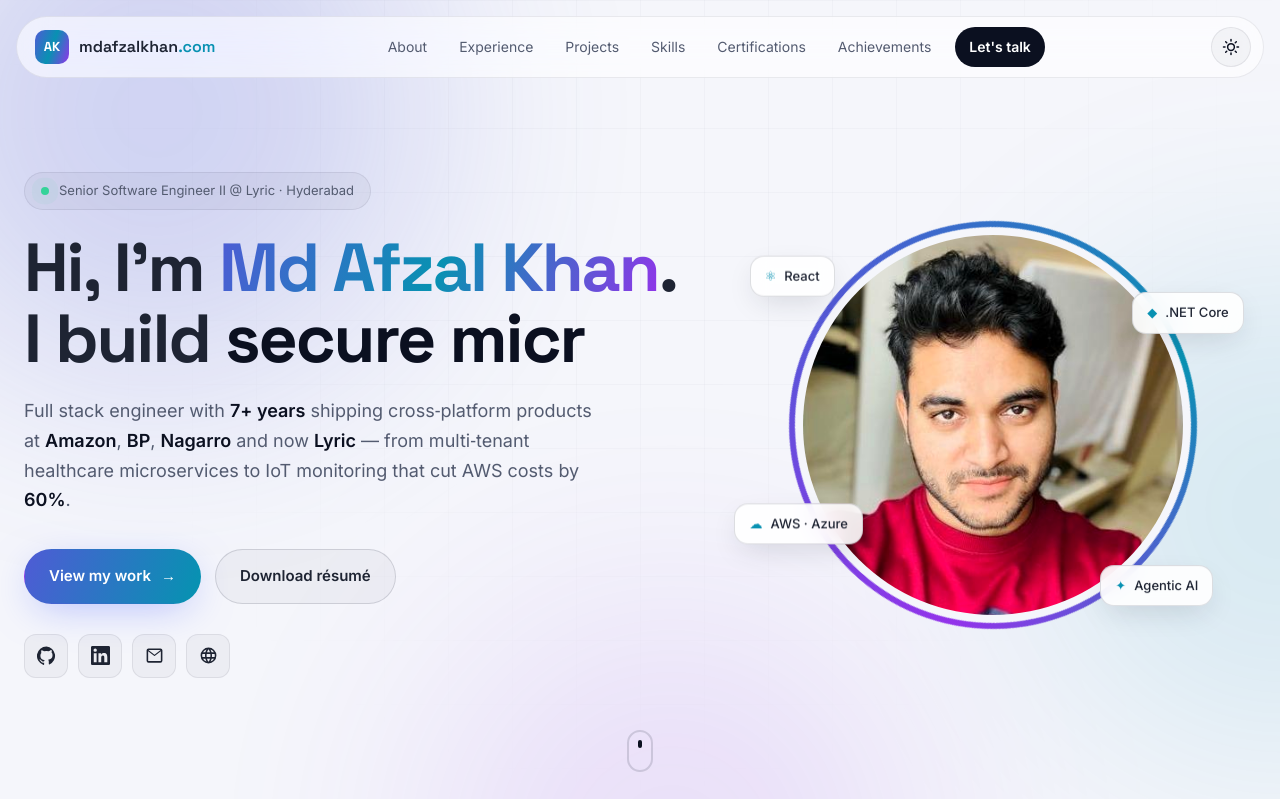
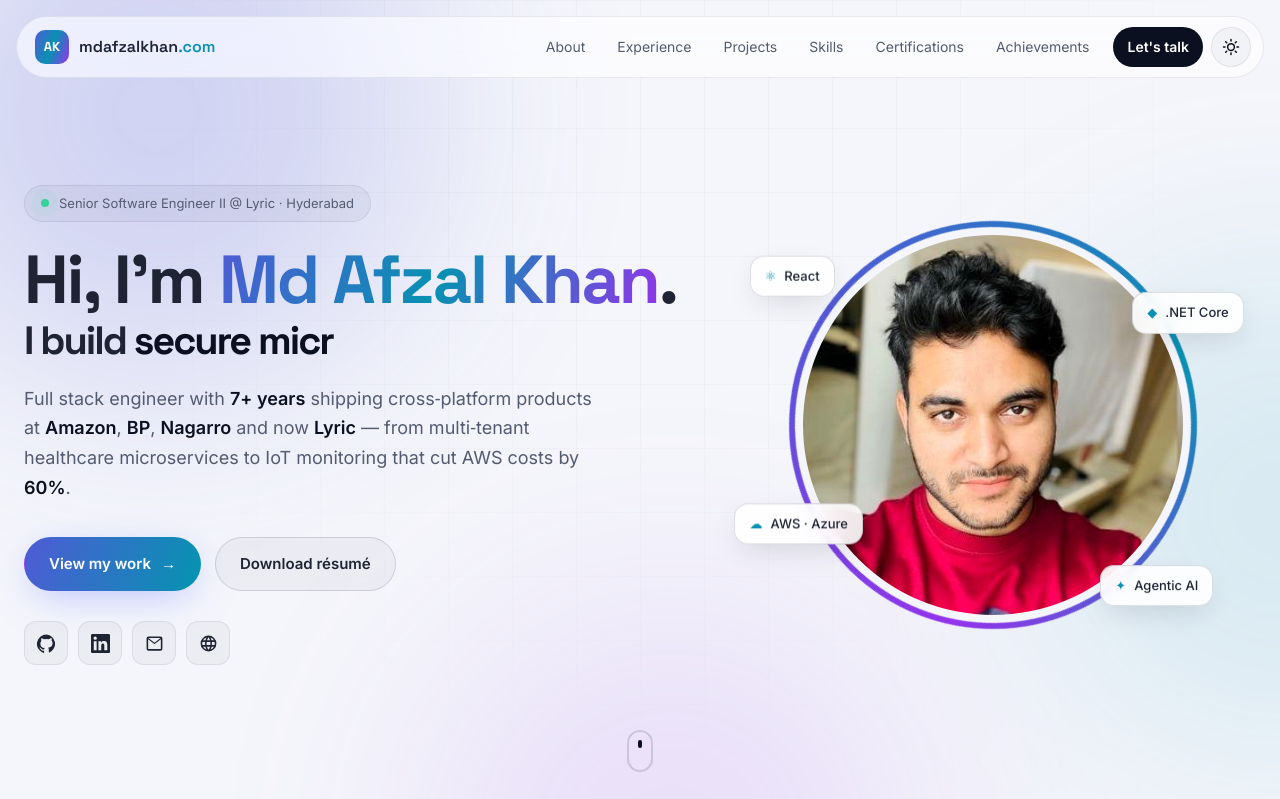
Before and after one commit to mohdafzal330/Afzal-Portfolio, a React (Vite) app: page / in a window 1280 px wide. Shown: the top 799 px of the page. Built offline with nearby package versions, Linux system fonts and the light colour scheme.

Commit message:
header changes

```diff
--- a/src/components/Hero.jsx
+++ b/src/components/Hero.jsx
@@ -18,8 +18,20 @@ export default function Hero() {
       <div className="hero-text">
         <Reveal className="status-pill"><span className="dot" /> {profile.status}</Reveal>
         <Reveal as="h1" delay={70}>
-          Hi, I'm <span className="grad">{profile.name}</span>.<br />
-          I build <span className="typed">{typed}</span><span className="caret">|</span>
+          Hi, I'm <span className="grad">{profile.name}</span>.
+          <span className="build-line">
+          I build{" "}
+          {/* Every phrase is rendered invisibly in the same grid cell, so the box is always sized to the
+              widest one and typing never reflows the hero. */}
+          <span className="typed-wrap">
+            {typedPhrases.map((p) => (
+              <span key={p} className="typed-sizer" aria-hidden="true">{p}|</span>
+            ))}
+            <span className="typed-live">
+              <span className="typed">{typed}</span><span className="caret">|</span>
+            </span>
+          </span>
+          </span>
         </Reveal>
         <Reveal as="p" className="lead" delay={140}>
           Full stack engineer with <strong>7+ years</strong> shipping cross‑platform products at{" "}
--- a/src/index.css
+++ b/src/index.css
@@ -131,7 +131,7 @@ strong { color: var(--strong); font-weight: 600; }
   background: var(--grad); color: var(--on-accent); font-size: 13px; font-weight: 700;
 }
 .accent { color: var(--a2); }
-.nav-links { display: flex; align-items: center; gap: 4px; }
+.nav-links { display: flex; align-items: center; gap: 4px; margin-left: auto; }
 .nav-links a { padding: 8px 14px; border-radius: 999px; font-size: 14px; color: var(--muted); transition: color .2s, background .2s; }
 .nav-links a:hover, .nav-links a.active { color: var(--strong); background: var(--tint-2); }
 .nav-links .nav-cta { background: var(--cta-bg); color: var(--cta-text); font-weight: 600; margin-left: 6px; }
@@ -174,6 +174,12 @@ strong { color: var(--strong); font-weight: 600; }
   font-family: var(--font-display); font-weight: 700; letter-spacing: -0.03em;
   font-size: clamp(38px, 5.6vw, 68px); line-height: 1.05; margin: 22px 0 22px;
 }
+/* One line, scaled to the column (cqi) so the widest phrase always fits — no wrapping, no reflow. */
+.hero-text { container-type: inline-size; }
+.build-line { display: block; white-space: nowrap; font-size: min(0.8em, 6cqi); margin-top: .12em; }
+.typed-wrap { display: inline-grid; }
+.typed-sizer, .typed-live { grid-area: 1 / 1; }
+.typed-sizer { visibility: hidden; }
 .typed { color: var(--strong); }
 .caret { color: var(--a2); font-weight: 400; animation: blink 1s steps(1) infinite; margin-left: 2px; }
 @keyframes blink { 50% { opacity: 0; } }
@@ -523,6 +529,7 @@ a.company:hover { text-decoration: underline; }
     opacity: 0; pointer-events: none; transform: translateY(-10px); transition: .3s;
   }
   .nav-links.open { opacity: 1; pointer-events: auto; transform: none; }
+  .nav-actions { margin-left: auto; }
   .nav-links a { padding: 12px 16px; }
   .nav-links .nav-cta { margin: 6px 0 0; text-align: center; }
 }
```
